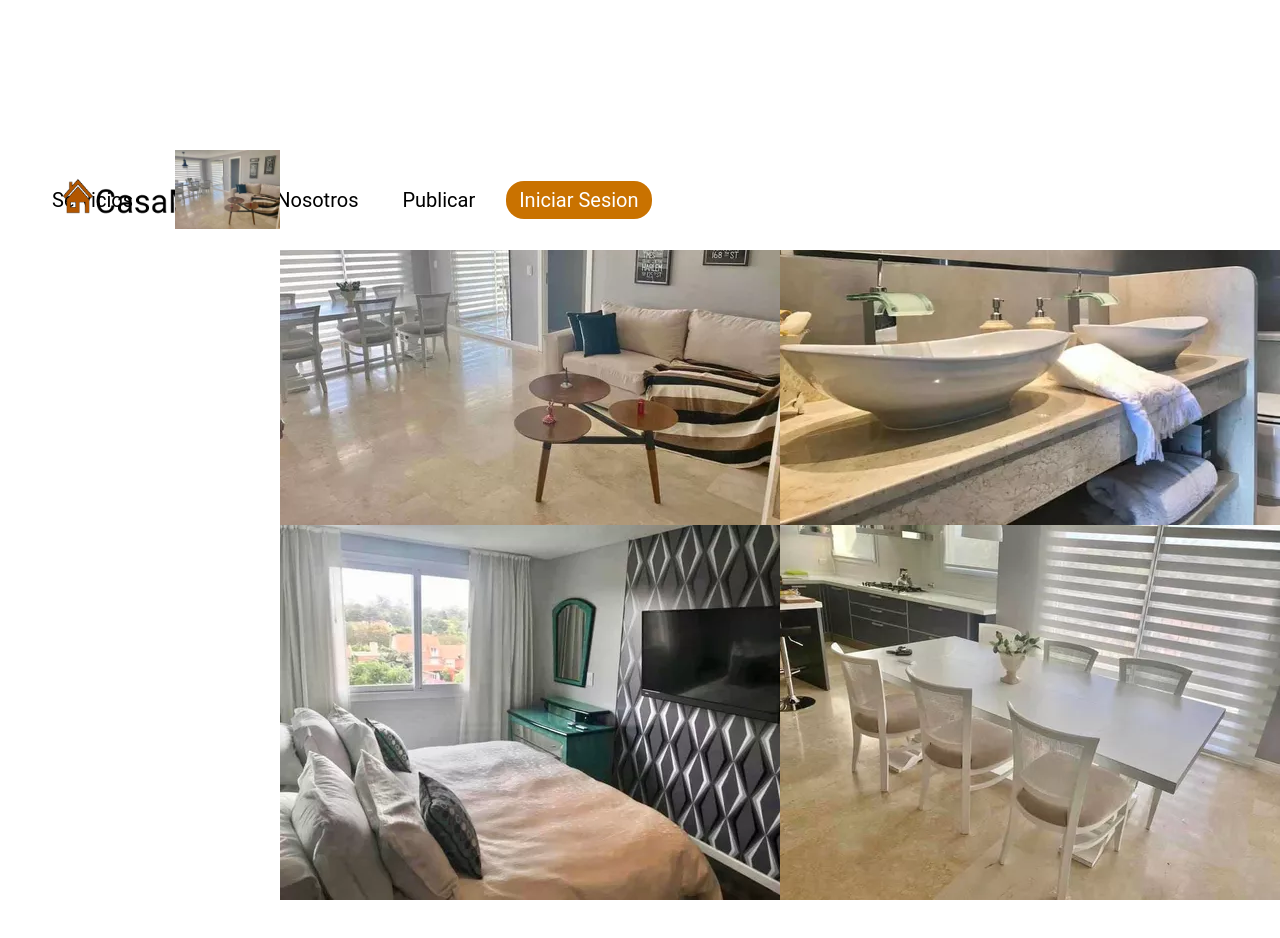
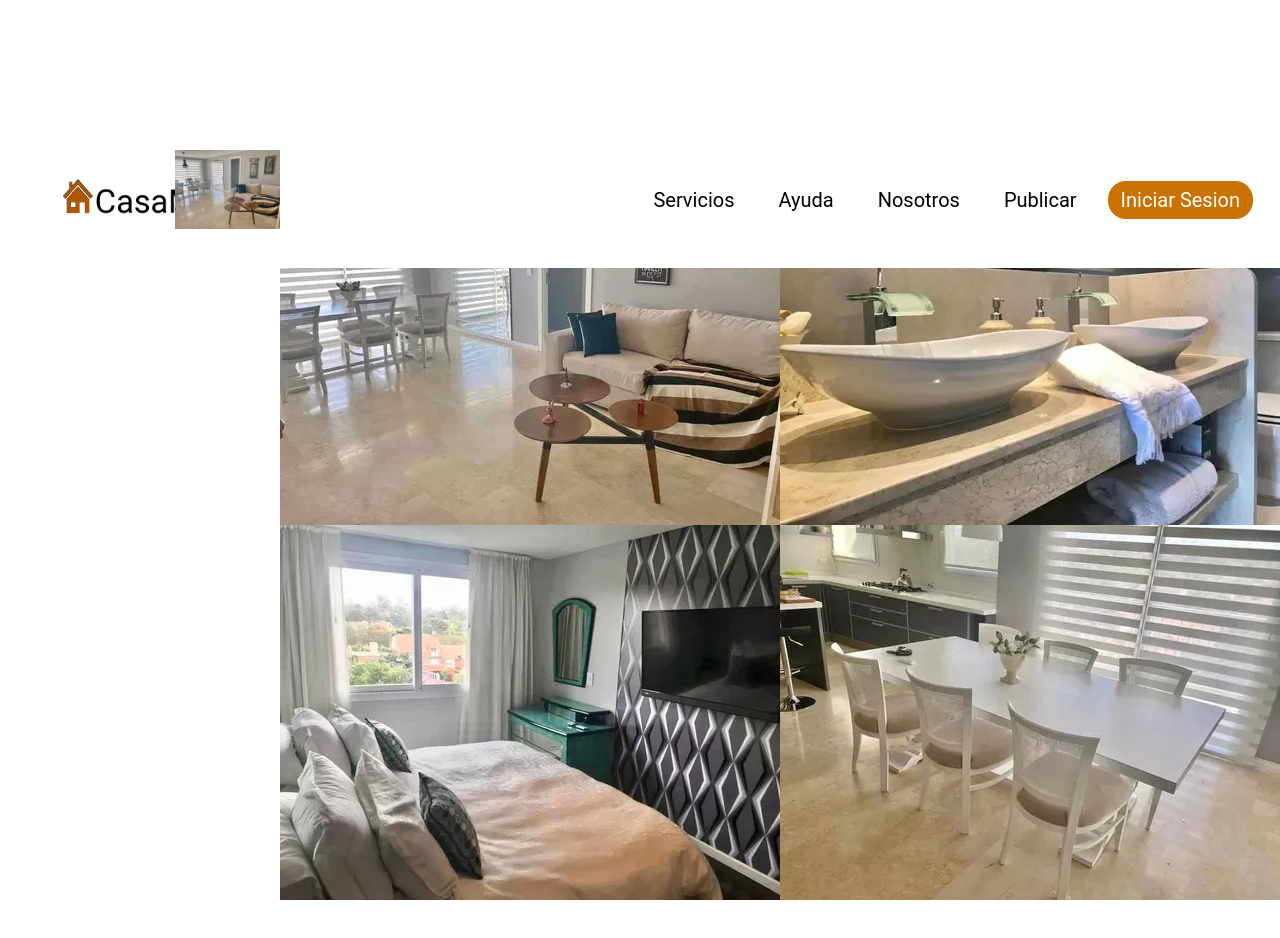
Before and after one commit to LeonardoVento/Casa-Mia-Front, a plain HTML site: page casaMia/Página Descripción/descripcionFinal.html in a window 1280 px wide. Shown: the top 938 px of the page. Before the commit the page ends 900 px from the top, so only its background shows below. Drawn offline with nearby package versions, Linux system fonts and the light colour scheme.

Commit message:
revision 1 (borramos todo)

```diff
--- a/casaMia/Página Descripción/descripcionFinal.css
+++ b/casaMia/Página Descripción/descripcionFinal.css
@@ -1,20 +1,18 @@
 * {
     padding: 0;
     margin: 0;
-    list-style: none;
     box-sizing: border-box;
-    text-decoration: none;
     font-family: roboto, sans-serif;
 }
 
 /*Nav-Bar*/
 nav{
     background: white;
-    height: 100px;
     width: 100%;
     position: fixed;
-    display: flex;
 }
+
+/*el responsive*/
 
 .enlace{
     position: absolute;
@@ -53,6 +51,10 @@ li a.active, li a:hover {
 
 /*Body*/
 
+body{
+    height: 400vh;
+}
+
 .galeria-fotos{
     margin-left: 175px;
     margin-top: 150px;
--- a/casaMia/Página Descripción/descripcionFinal.html
+++ b/casaMia/Página Descripción/descripcionFinal.html
@@ -28,8 +28,8 @@
 
     <section class="galeria-fotos">
         <div class="contenedores-fotos">
-        <div id="carouselExampleIndicators" class="carousel slide">
-            <div class="carousel-indicators">
+        <div id="carouselExampleIndicators" class="carousel slide" style="max-width: 500px;">
+            <div class="carousel-indicators" style="padding-bottom: 15px;">
               <button type="button" data-bs-target="#carouselExampleIndicators" data-bs-slide-to="0" class="active" aria-current="true" aria-label="Slide 1"></button>
               <button type="button" data-bs-target="#carouselExampleIndicators" data-bs-slide-to="1" aria-label="Slide 2"></button>
               <button type="button" data-bs-target="#carouselExampleIndicators" data-bs-slide-to="2" aria-label="Slide 3"></button>
```
